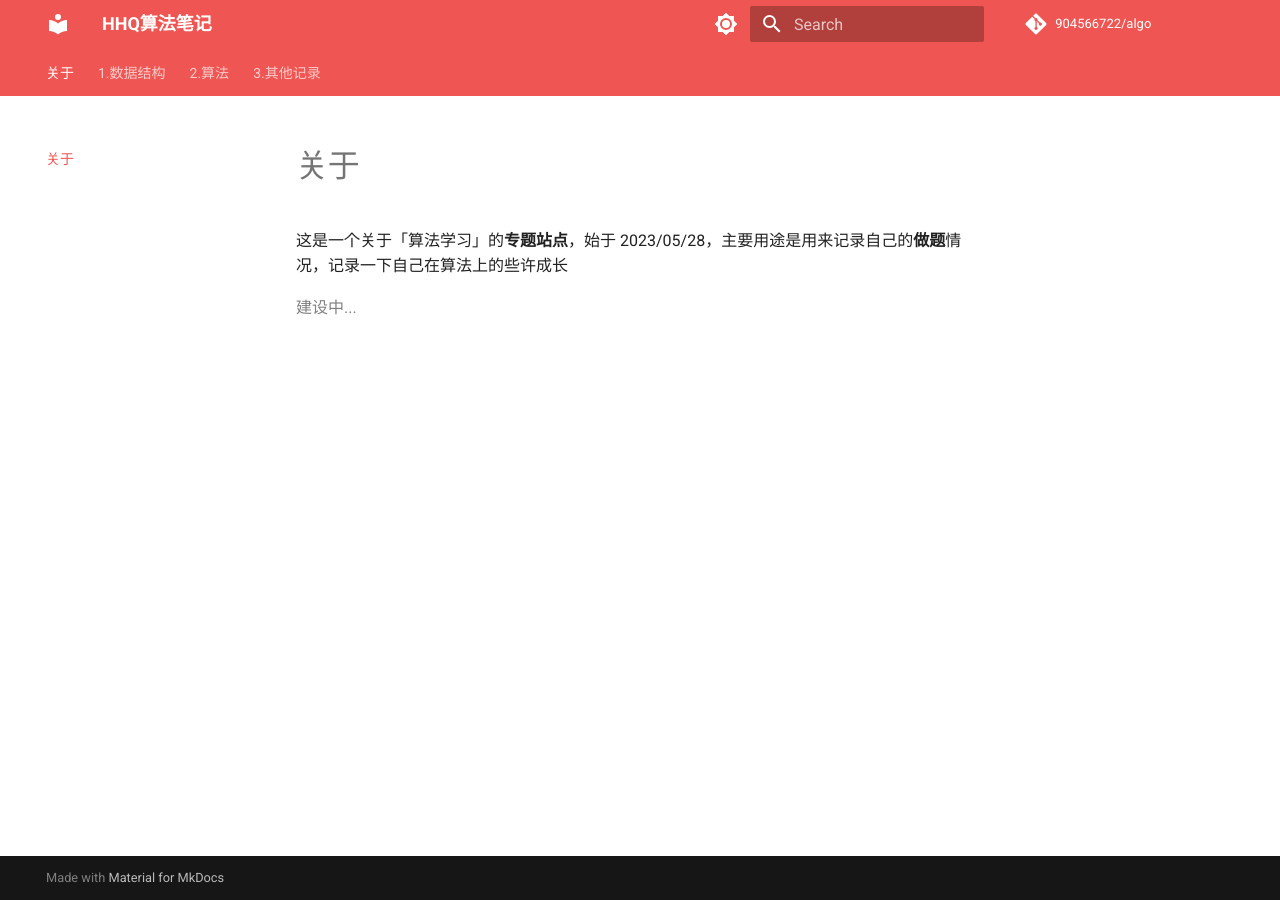
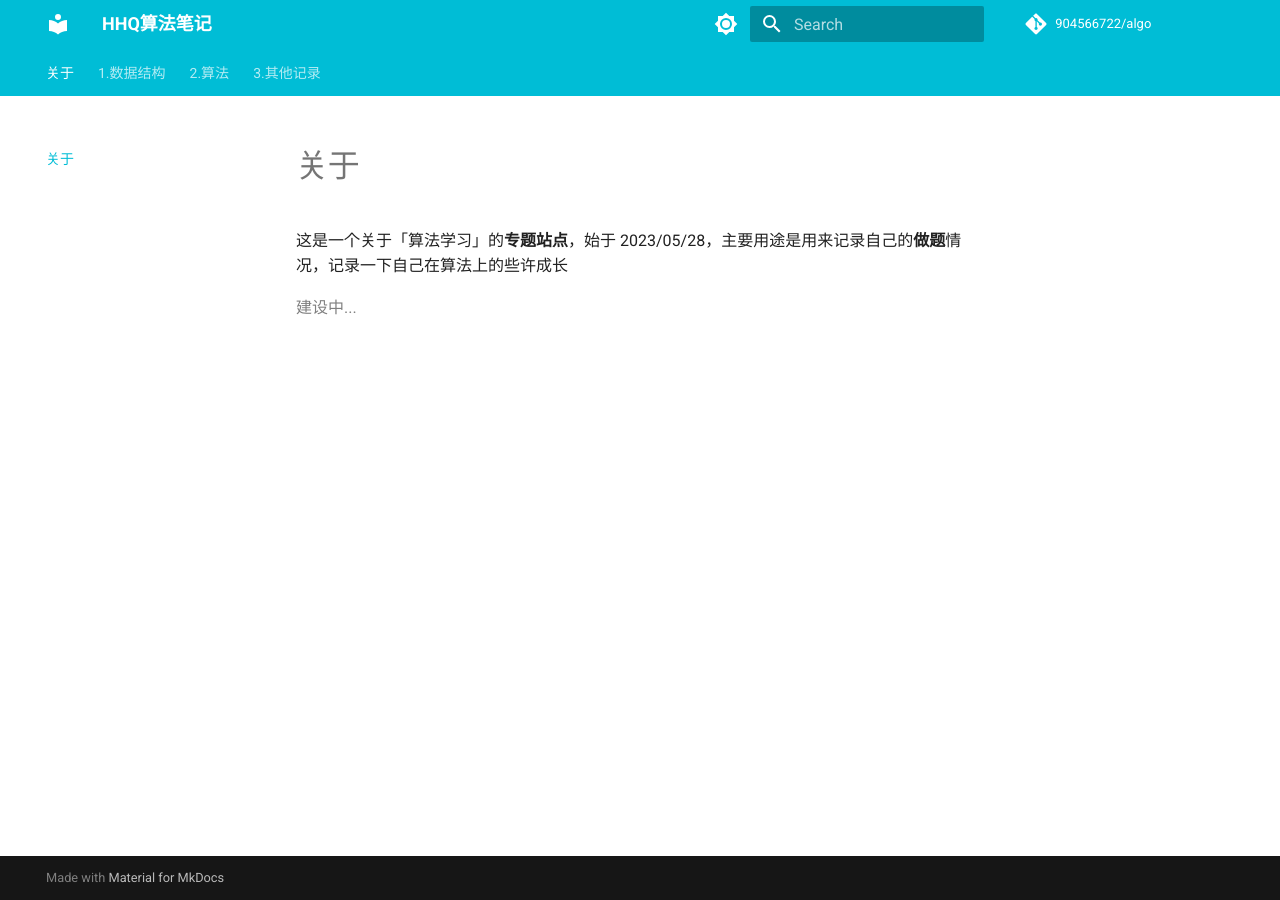
Before and after one commit to 904566722/algo, an MkDocs documentation site: the page built from docs/index.md, in a window 1280 px wide. Built offline with MkDocs 1.6.1 and Material for MkDocs 9.7.7, drawn with Linux system fonts in a browser that asks for light colours; comment, search, counter and statistics services are not loaded.

Commit message:
update: color

```diff
--- a/mkdocs.yml
+++ b/mkdocs.yml
@@ -8,7 +8,7 @@ theme:
       toggle:
         icon: material/brightness-7
         name: Switch to dark mode
-      primary: red  # 标题、侧边栏、文本链接的颜色
+      primary: cyan  # 标题、侧边栏、文本链接的颜色
       accent: red # 交互元素、悬停链接、按钮、滚动条
     - scheme: slate
       toggle:
```
